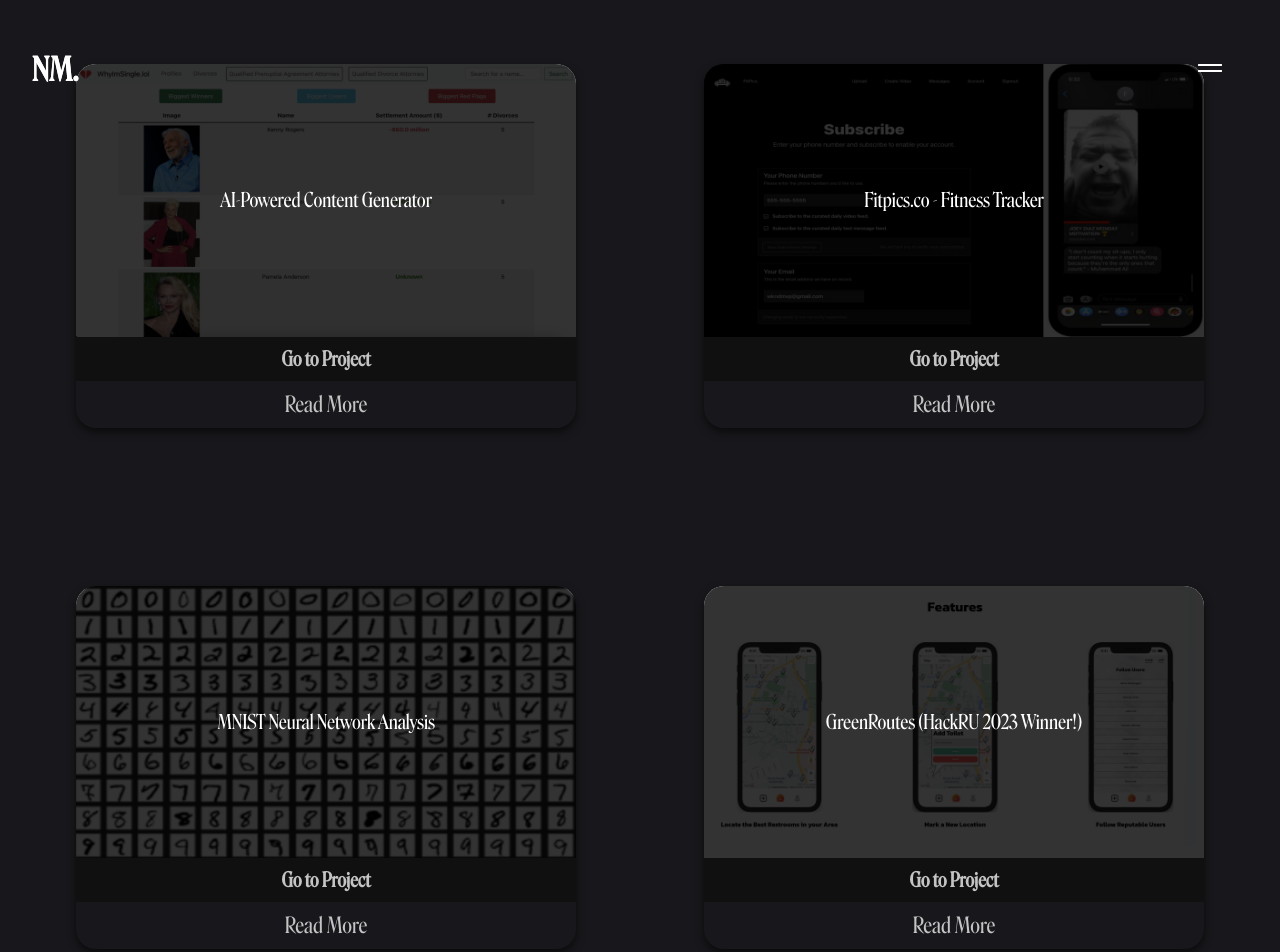
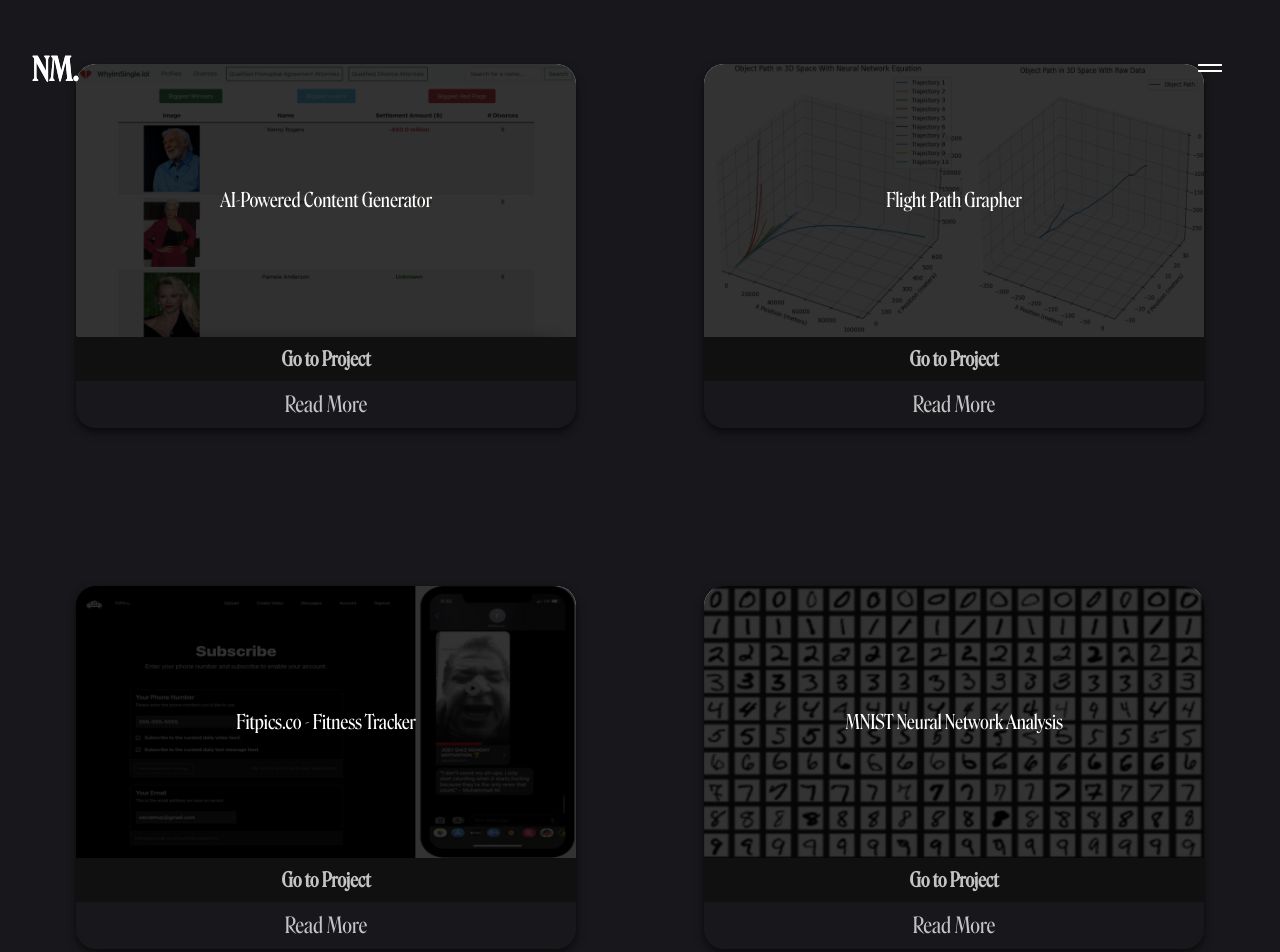
Before and after one commit to NikhilMahalingam/react-portfolio, a React (Vite) app: page /Projects in a window 1280 px wide. Shown: the top 952 px of the page. Built offline with nearby package versions, Linux system fonts and the light colour scheme.

Commit message:
Added project descriptions

```diff
--- a/src/components/Project.css
+++ b/src/components/Project.css
@@ -89,7 +89,8 @@
   }
 
   .project-description {
-    padding: 10px;
+    padding: 20px;
+    margin-bottom: 10px;
     text-align: justify;
     width: 500px;
     color: white;
--- a/src/pages/Projects.tsx
+++ b/src/pages/Projects.tsx
@@ -8,6 +8,8 @@ import toiletShowcase from '../components/images/toiletShowcase.png'
 import aiContent from '../components/images/whyimsingle.png'
 import fitpics from '../components/images/fitpics.jpg'
 import bookdown from '../components/images/bookdownShowcase.png'
+import greeroutes from '../components/images/greenroutes.jpg'
+import flight from '../components/images/flightgrapher.jpg'
 
 
 const Projects = () => {
@@ -19,38 +21,44 @@ const Projects = () => {
         <Project
               imageUrl={aiContent}
               projectLink="https://www.wkndmvp.com/posts/whyimsingle.html"
-              description="test"
+              description="The spectacular launch of ChatGPT in November 2022 appears to be one of the most disruptive technologies of the past decade. Although OpenAI’s large language models seem to have all the answers, it feels like we’ve been left with more questions than ever before. While meaning, purposes, and education are all under question, the team at Weekend MVP’s biggest question was how SEO might be disrupted by artificial intelligence. To explore this, we used GPT-4 to generate hundreds of pages and launched WhyImSingle.lol, a leaderboard-style blog site that humorously covers news on high-profile celebrity and socialite divorces."
               title="AI-Powered Content Generator"/>
+
+        <Project
+              imageUrl={flight}
+              projectLink="https://colab.research.google.com/drive/1mCEYsiIeZrvzUletvqla9m0N1FlQMjfB?usp=sharing"
+              description="This project stands out for its integration of machine learning, physics, and data visualization to provide insights into 3D motion dynamics. It showcases the potential of neural networks in understanding and predicting complex physical phenomena. You can create a server and client using a raspberry pi zero w and hook up a compact power bank and an mpu gyroscope to transmit this data and graph it in real time as well."
+              title="Flight Path Grapher"/>
 
         <Project
               imageUrl={fitpics}
               projectLink="https://www.wkndmvp.com/posts/fitpics.html"
-              description="test"
+              description="Fitpics.co is a website that revolutionizes personal fitness tracking. Originating from the understanding that accountability is essential in any fitness journey, our platform serves as a digital accountability partner. It enables users to easily track their progress through text-based updates and progress pictures. Designed to keep users engaged and committed to their fitness goals, Fitpics.co is the go-to tool for anyone looking to effectively monitor their health and fitness transformation."
               title="Fitpics.co - Fitness Tracker"/>
 
 
         <Project
               imageUrl={mnist}
               projectLink="https://colab.research.google.com/drive/1RvszF_B6-W3BMS4C_p-j8EDlsx0yS5uw?usp=sharing"
-              description="test"
+              description="Constructed and optimized a deep Neural Network 3 different ways: ANN, CNN, and from scratch using NumPy."
               title="MNIST Neural Network Analysis"/>
 
         <Project
-              imageUrl={toiletShowcase}
+              imageUrl={greeroutes}
               projectLink="https://github.com/NikhilMahalingam/GreenRoutes"
-              description="test"
+              description="This project features an innovative itinerary generator, a standout project and one of the winners at HackRU. This tool harnesses the power of AI to create personalized activity plans tailored to your local area. Whether you're looking for a day of adventure or a relaxed evening out, our generator sifts through a myriad of options to curate the perfect itinerary for your needs. It's an ideal solution for anyone seeking to explore their surroundings with ease and convenience, all thanks to the latest in AI technology."
               title="GreenRoutes (HackRU 2023 Winner!)"/>
 
         <Project
               imageUrl={toiletShowcase}
               projectLink="https://github.com/NikhilMahalingam/ToiletFinder"
-              description="test"
+              description="This project proudly features a user-friendly restroom finder, a notable project that emerged as one of the winners at SBU Hacks. This practical tool utilizes advanced mapping technology to swiftly locate and display restrooms in your immediate area. Designed for convenience and ease of use, it's the perfect solution for anyone needing to find nearby restroom facilities quickly. Whether you're navigating a busy city or exploring new areas, our restroom finder ensures that the nearest amenities are just a click away, enhancing your outdoor experiences with added peace of mind."
               title="Restroom Finder (SBU Hacks 2022 Winner!)"/>
 
         <Project
               imageUrl={bookdown}
               projectLink="https://github.com/NikhilMahalingam/IntroToStats-Bookdown"
-              description="test"
+              description= "An Intro to Statistics resource, originally developed for a course at McGill University. This concise, user-friendly site offers foundational knowledge in statistics, making it an ideal starting point for students and enthusiasts alike."
               title="Intro to Statistics Website"/>
 
 
```
Also changed, not shown: src/components/images/flightgrapher.jpg (added), src/components/images/greenroutes.jpg (added).
